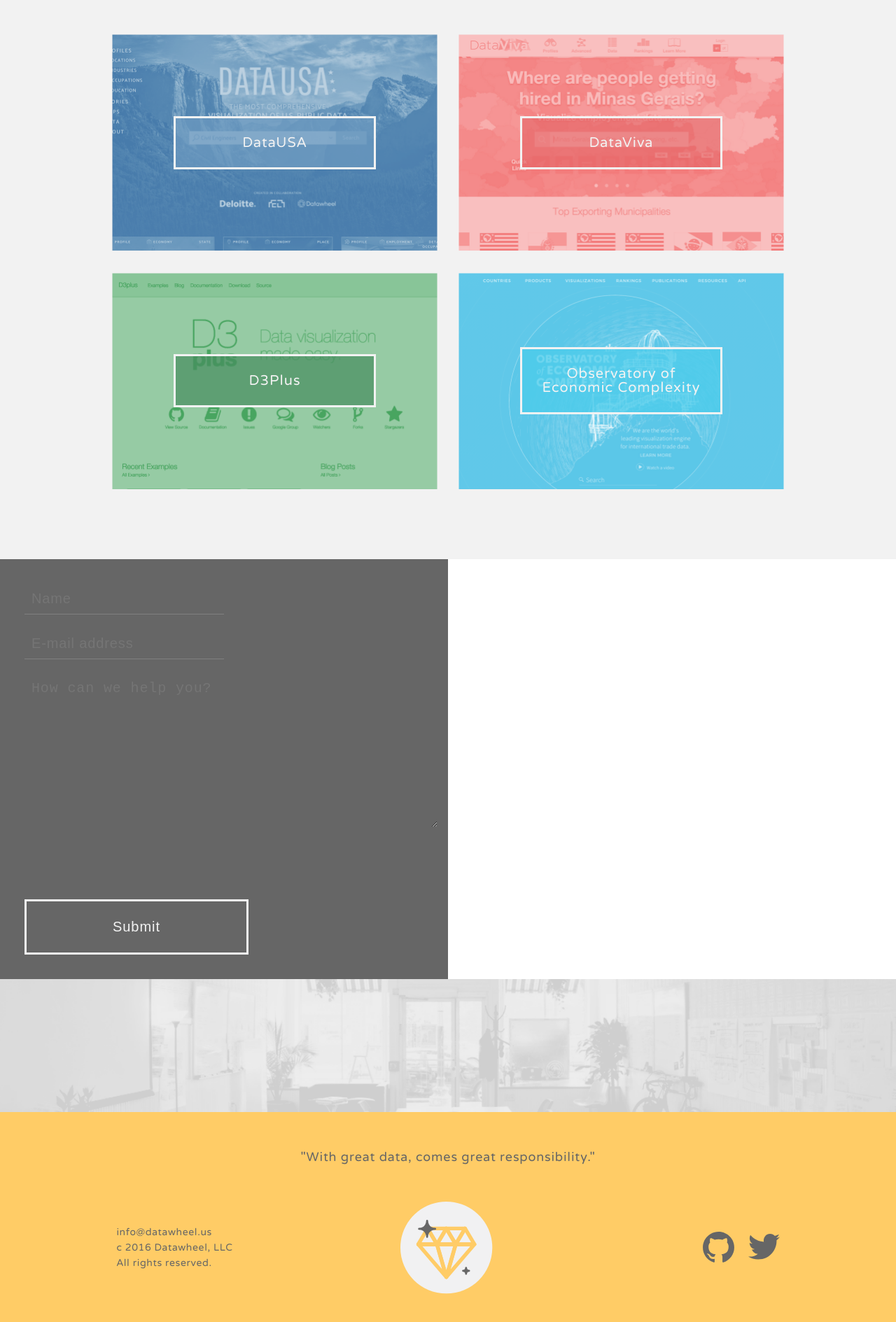
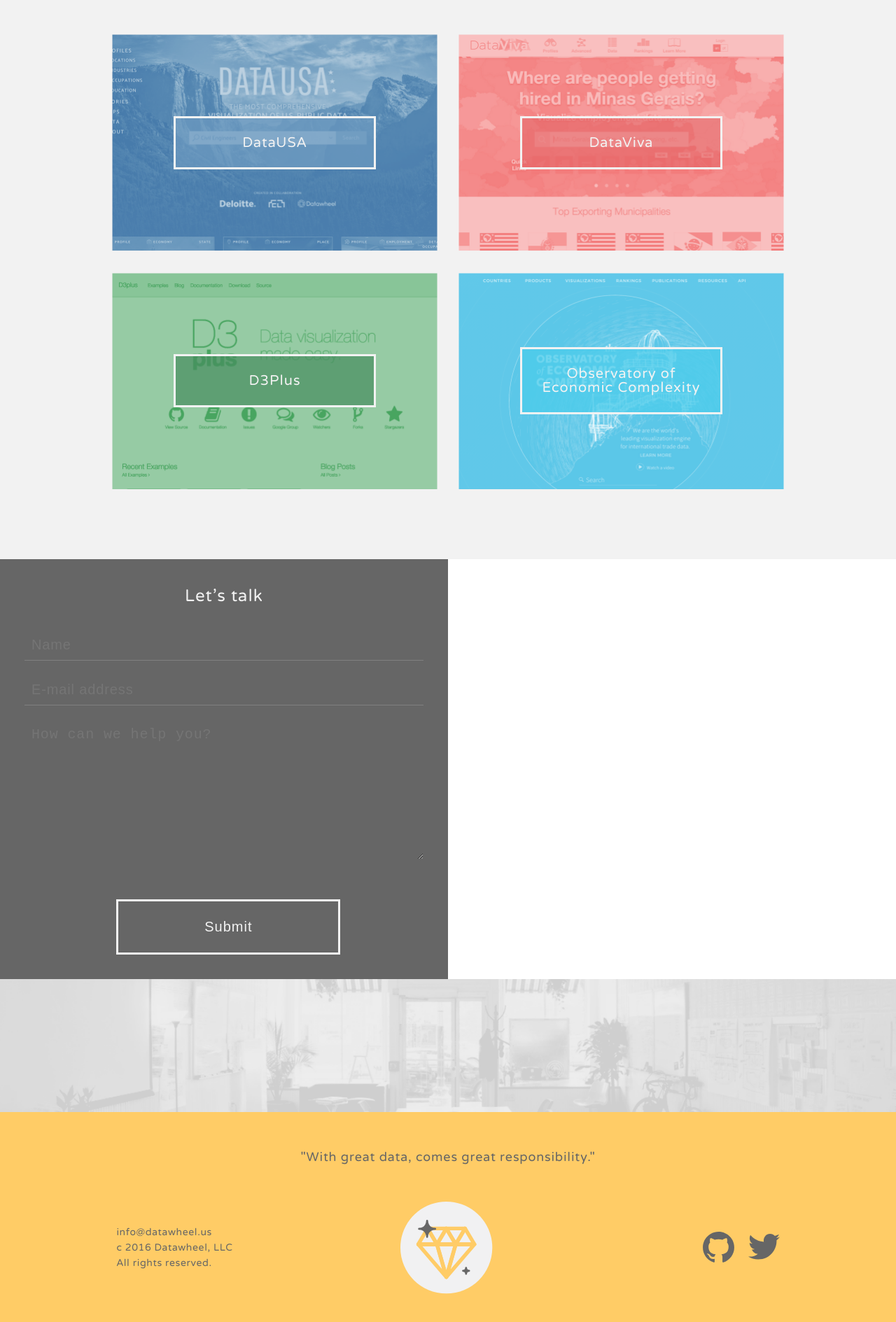
Before and after one commit to Datawheel/datawheel, a Jekyll site: the page built from index.html, in a window 1280 px wide. Shown: the part 2807-4696 px from the top of the page at 70% size. Built offline with Jekyll 4.4.1, drawn with Linux system fonts in a browser that asks for light colours.

Commit message:
added "let's talk" to contact section always

```diff
--- a/_sass/components/home.scss
+++ b/_sass/components/home.scss
@@ -369,10 +369,8 @@
       letter-spacing: 0.87px;
       border: 0;
       padding: 10px;
-
-      @media screen and (max-width: 768px) {
-        color: $txt-gold;
-      }
+      width: 100%;
+      @include box();
     }
 
     input[type="text"] {
@@ -386,13 +384,13 @@
     textarea {
       color: $txt-gold;
       margin-top: 20px;
-      width: 100%;
       min-height: 200px;
     }
 
     input[type="submit"] {
       position: absolute;
       bottom: 35px;
+      left: 26%;
       display: block;
       margin: auto;
       text-align: center;
@@ -408,10 +406,6 @@
 
       &:hover {
         background-color: #c0c0c0;
-      }
-
-      @media screen and (max-width: 768px) {
-        left: 26%;
       }
     }
   }
--- a/index.html
+++ b/index.html
@@ -104,7 +104,7 @@
 
 <article class="contact sub-container">
 	<section class="dialogue-form">
-		<h3 class="tbl">Let's talk</h3>
+		<h3>Let's talk</h3>
 		<form action="https://docs.google.com/forms/d/1RgAbvlCyF6kpyGT12vZxAk2E5n751gk74IpCEO7nzaw/formResponse" method="POST" id="ss-form" target="_blank" onsubmit="">
 			<div class="inputs">
 				<input type="text" name="entry.1407440466" value="" id="entry_1407440466" placeholder="Name" aria-required="true" required>
```
Also changed, not shown: 2 other files.
